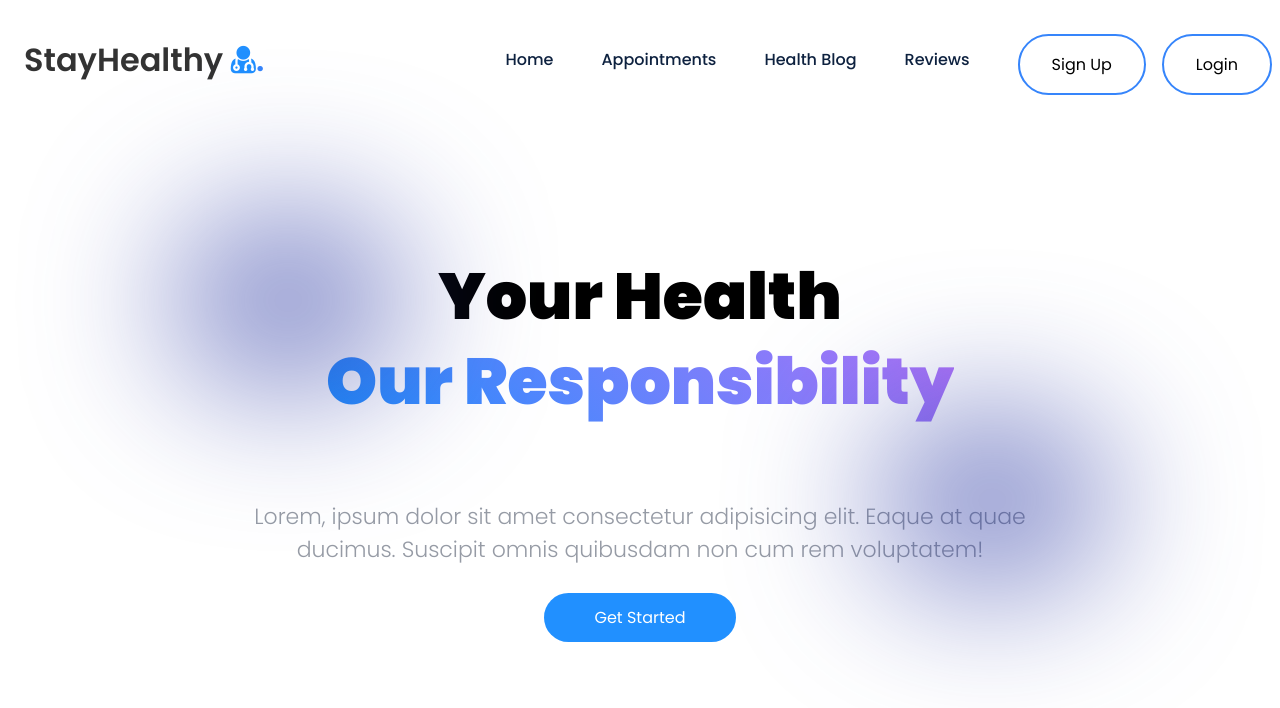
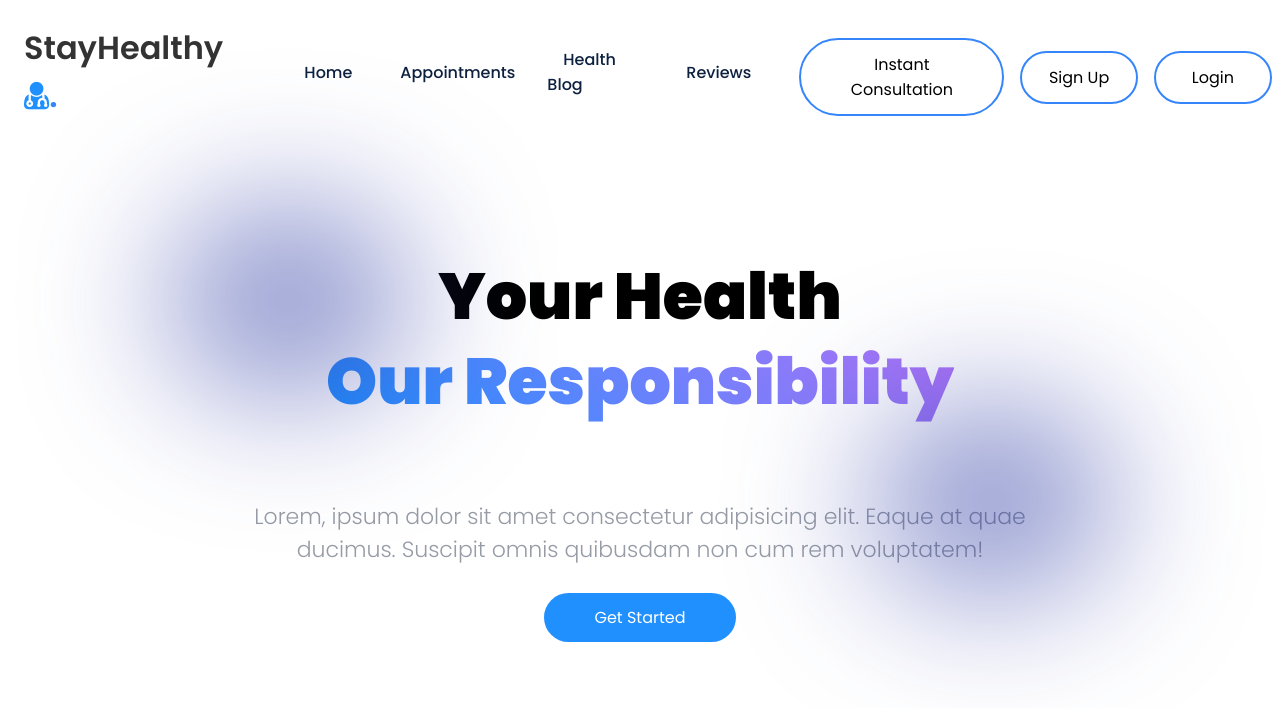
Before and after one commit to TshenoloKab/test_med_app, a React (Create React App) app: page / in a window 1280 px wide. Shown: the top 708 px of the page. Built offline with nearby package versions, Linux system fonts and the light colour scheme.

Commit message:
navbar changes

```diff
--- a/package.json
+++ b/package.json
@@ -12,6 +12,7 @@
     "react-dom": "^19.2.4",
     "react-router-dom": "^7.13.0",
     "react-scripts": "5.0.1",
+    "reactjs-popup": "^2.0.6",
     "web-vitals": "^2.1.4"
   },
   "scripts": {
--- a/src/App.js
+++ b/src/App.js
@@ -1,24 +1,25 @@
-// src/App.js
 import React from "react";
 import { BrowserRouter, Routes, Route } from "react-router-dom";
 import Navbar from "./Components/Navbar/Navbar";
-import LandingPage from "./Components/Landing_Page/LandingPage"; // Landing page component
-import SignUp from "./Components/Sign_Up/Sign_Up";              // Sign Up component
-import Login from "./Components/Login/Login";                   // Login component
+import LandingPage from "./Components/Landing_Page/LandingPage";
+import SignUp from "./Components/Sign_Up/Sign_Up";
+import Login from "./Components/Login/Login";
+import InstantConsultation from "./Components/InstantConsultationBooking/InstantConsultation";
 
 function App() {
   return (
-    <div className="App">
     <BrowserRouter>
       <Navbar />
       <Routes>
-          {/* Define the routes for your pages */}
         <Route path="/" element={<LandingPage />} />
         <Route path="/signup" element={<SignUp />} />
         <Route path="/login" element={<Login />} />
+        <Route
+          path="/instant-consultation"
+          element={<InstantConsultation />}
+        />
       </Routes>
     </BrowserRouter>
-    </div>
   );
 }
 
--- a/src/Components/Navbar/Navbar.js
+++ b/src/Components/Navbar/Navbar.js
@@ -55,6 +55,13 @@ const Navbar = () => {
                 <li className="link"><Link to="/healthblog">Health Blog</Link></li>
                 <li className="link"><Link to="/reviews">Reviews</Link></li>
 
+                {/* Instant Consultation Button */}
+                <li className="link">
+                    <Link to="/instant-consultation">
+                        <button className="btn1">Instant Consultation</button>
+                    </Link>
+                </li>
+
                 {isLoggedIn ? (
                     <>
                         <li className="link">
```
Also changed, not shown: 1 other file (tests, documents, lock files or other folders). Lines whose indentation alone changed are shown as unchanged.
